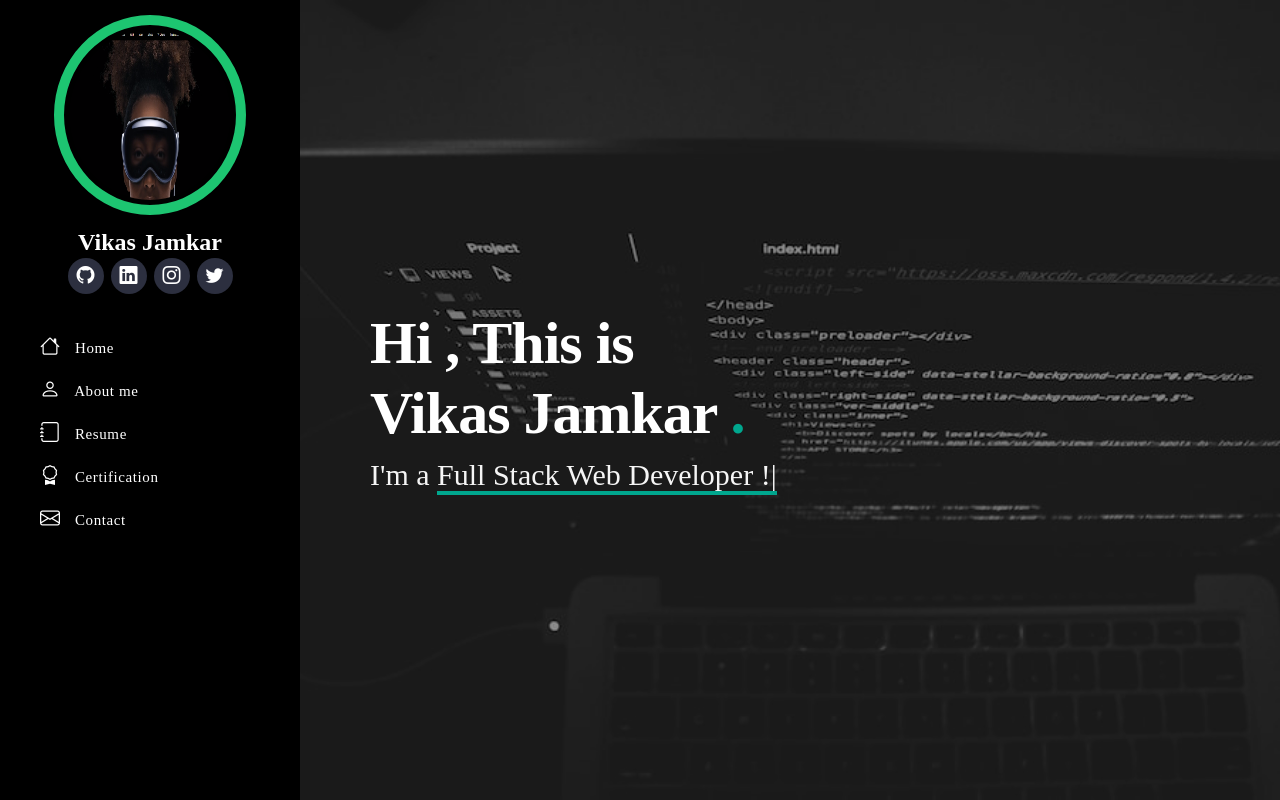
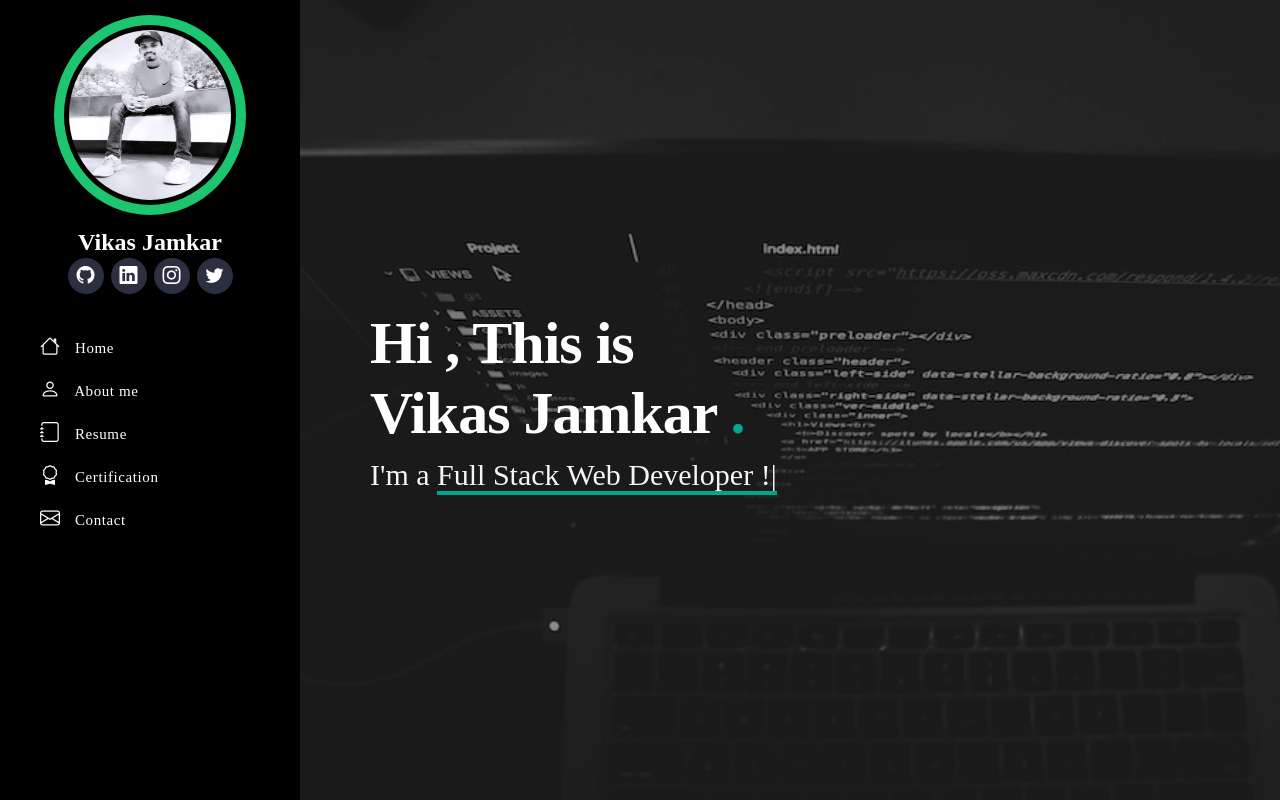
Before and after one commit to vikasjamkar/Bio, a website: page index.html in a window 1280 px wide. Shown: the top 800 px of the page. Drawn offline with nearby package versions, Linux system fonts and the light colour scheme; files whose address does not match are found by name.

Commit message:
Update index.html

```diff
--- a/index.html
+++ b/index.html
@@ -16,7 +16,7 @@
 
     <header>
       <div class="profile">
-        <img src="/images/apple1.png" alt="" />
+        <img src="/images/Vicky.jpg" alt="" />
         <h2>Vikas Jamkar</h2>
         <div class="social-icons">
           <a href="https://github.com/vikasjamkar"><i class="bi bi-github"></i></a>
```
